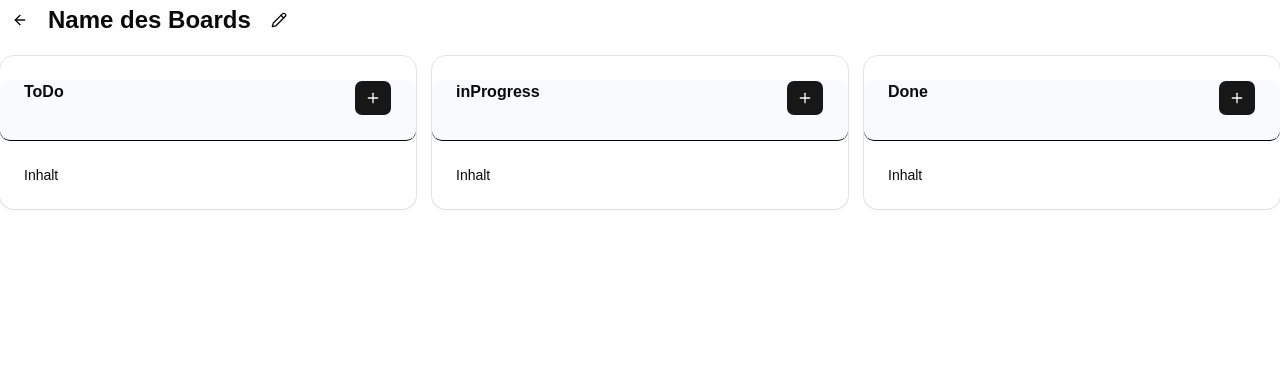
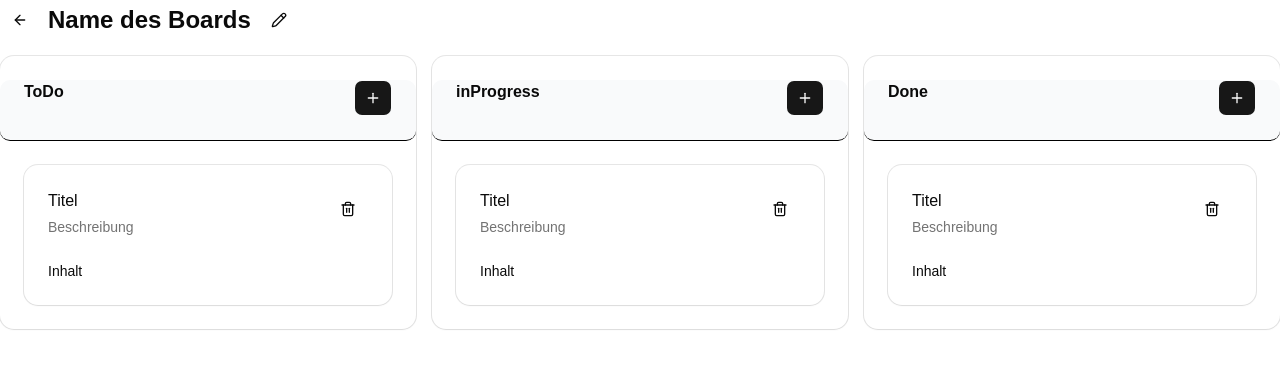
Before and after one commit to wehrend/devboard, a React (Vite) app: page /boards/1 in a window 1280 px wide. Shown: the top 368 px of the page. Built offline with nearby package versions, Linux system fonts and the light colour scheme.

Commit message:
implement task card

```diff
--- a/src/pages/BoardDetail/components/BoardColumn.tsx
+++ b/src/pages/BoardDetail/components/BoardColumn.tsx
@@ -8,6 +8,7 @@ import {
   CardHeader,
   CardTitle,
 } from "../../../components/ui/card"
+import TaskCard from "../../BoardOverview/components/TaskCard"
 
 export default function BoardColumn({ title }: { title: string }) {
   return (
@@ -20,7 +21,9 @@ export default function BoardColumn({ title }: { title: string }) {
           </Button>
         </CardAction>
       </CardHeader>
-      <CardContent>Inhalt </CardContent>
+      <CardContent>
+        <TaskCard />
+      </CardContent>
 
       {/* <CardFooter>Footer </CardFooter> */}
     </Card>
--- /dev/null
+++ b/src/pages/BoardOverview/components/TaskCard.tsx
@@ -0,0 +1,27 @@
+import { Trash2 } from "lucide-react"
+import { Button } from "../../../components/ui/button"
+import {
+  Card,
+  CardAction,
+  CardContent,
+  CardDescription,
+  CardHeader,
+  CardTitle,
+} from "../../../components/ui/card"
+
+export default function TaskCard() {
+  return (
+    <Card>
+      <CardHeader>
+        <CardTitle>Titel</CardTitle>
+        <CardDescription>Beschreibung</CardDescription>
+        <CardAction>
+          <Button variant="ghost" size="icon-lg">
+            <Trash2 />
+          </Button>
+        </CardAction>
+      </CardHeader>
+      <CardContent>Inhalt</CardContent>
+    </Card>
+  )
+}
```
